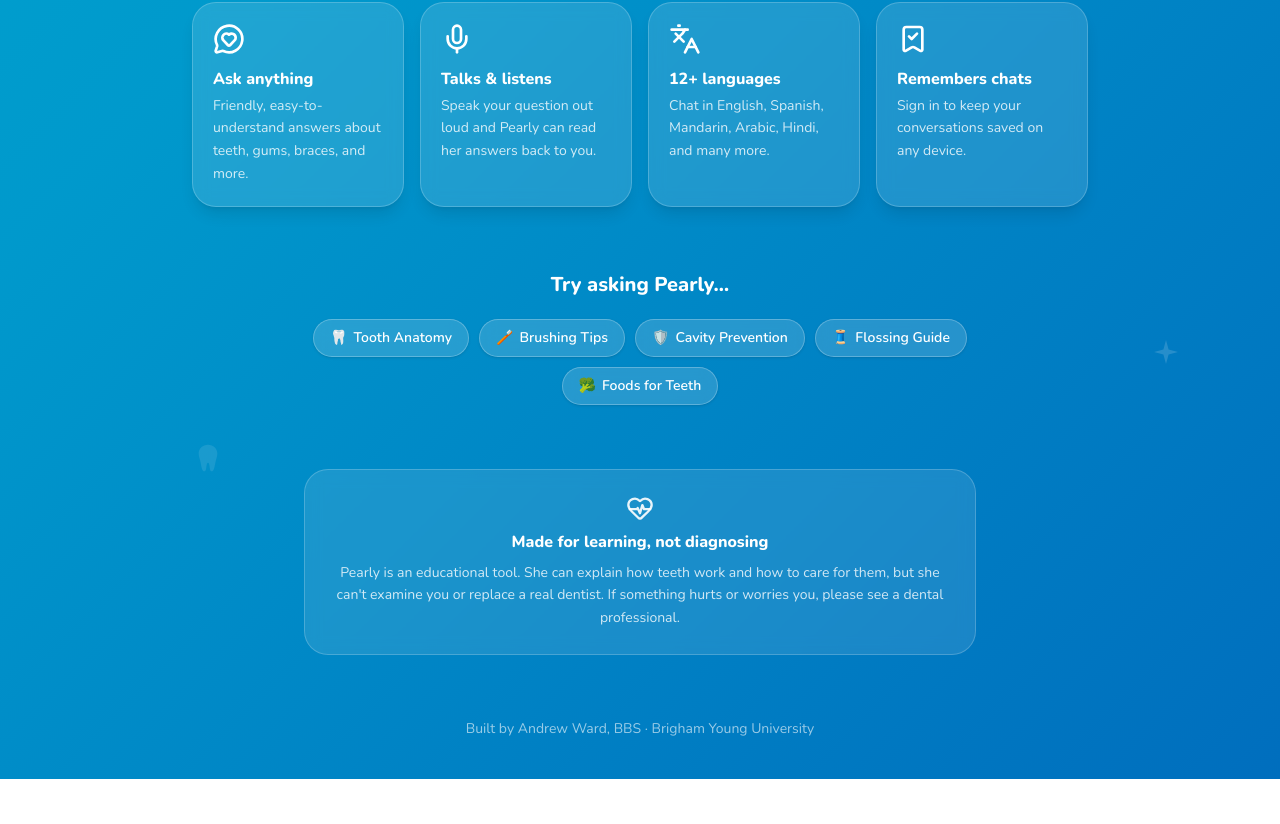
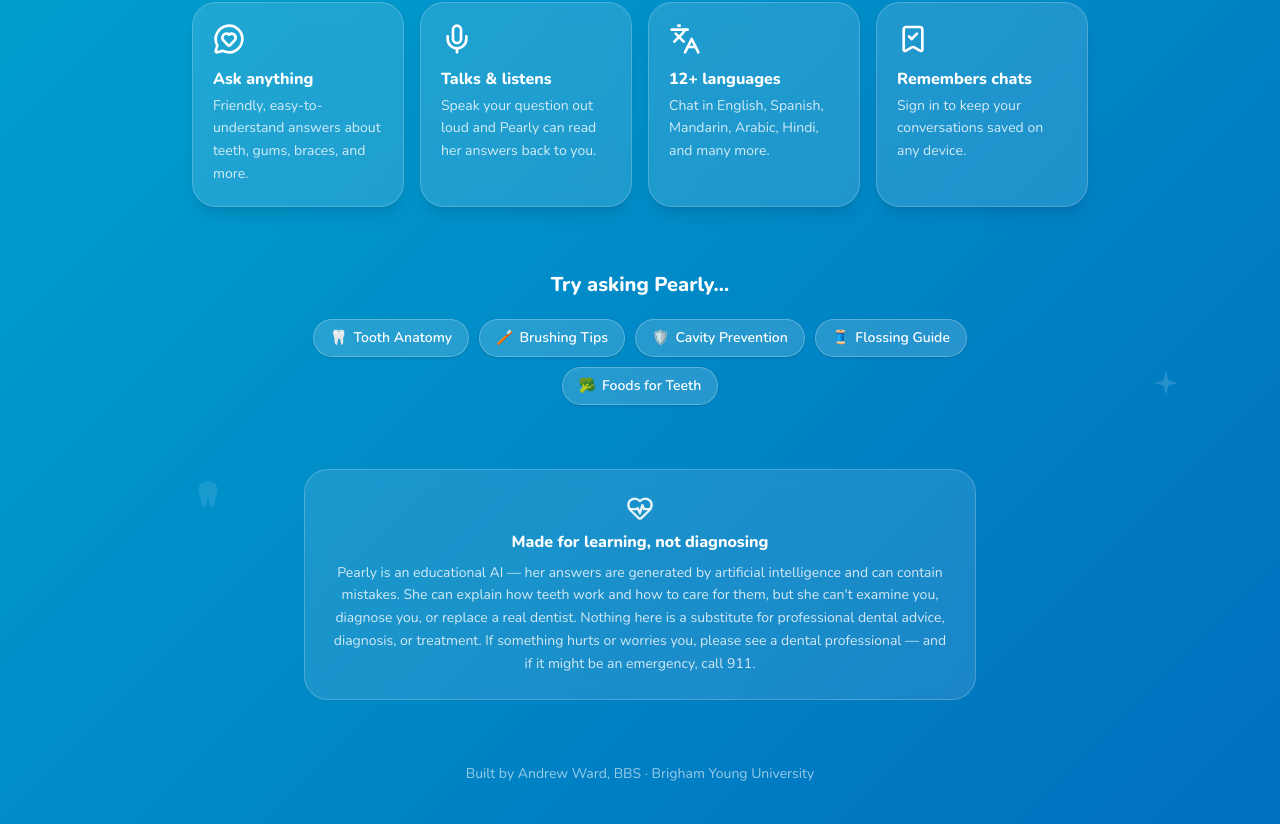
Before and after one commit to willward711/pearlydentalai, a Next.js app: page / in a window 1280 px wide. Shown: the part 605-1429 px from the top of the page. Before the commit the page ends 1384 px from the top, so only its background shows below. Built offline with nearby package versions, Linux system fonts and the light colour scheme.

Commit message:
Strengthen landing-page safety disclaimer (AI mistakes, 911 note)
Co-Authored-By: Claude Fable 5 <noreply@anthropic.com>

```diff
--- a/app/page.tsx
+++ b/app/page.tsx
@@ -100,8 +100,11 @@ export default function Home() {
           <HeartPulse className="w-7 h-7 mx-auto mb-2 text-white/90" aria-hidden="true" />
           <h2 className="font-extrabold mb-2">Made for learning, not diagnosing</h2>
           <p className="text-sm text-white/80 leading-relaxed">
-            Pearly is an educational tool. She can explain how teeth work and how to care for them, but she can&apos;t
-            examine you or replace a real dentist. If something hurts or worries you, please see a dental professional.
+            Pearly is an educational AI — her answers are generated by artificial intelligence and can contain
+            mistakes. She can explain how teeth work and how to care for them, but she can&apos;t examine you,
+            diagnose you, or replace a real dentist. Nothing here is a substitute for professional dental advice,
+            diagnosis, or treatment. If something hurts or worries you, please see a dental professional — and if
+            it might be an emergency, call 911.
           </p>
         </div>
       </section>
```
